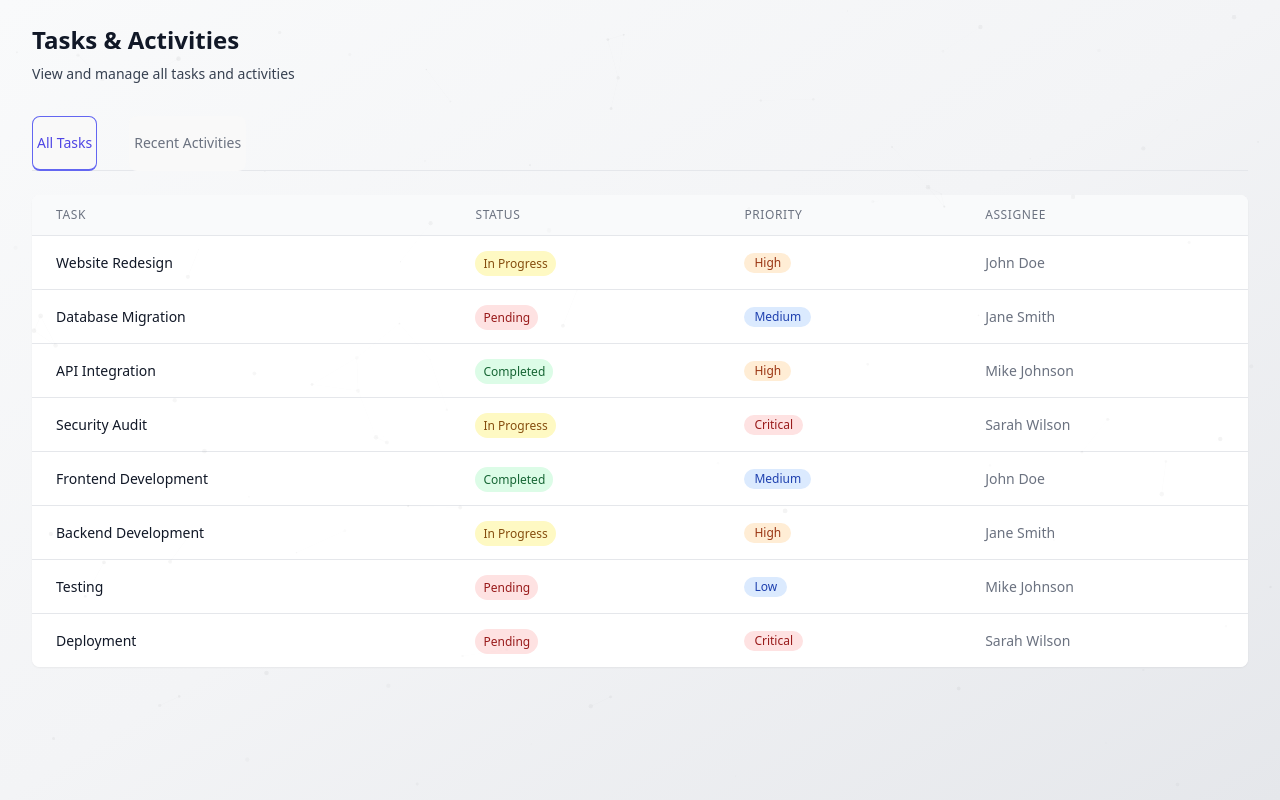
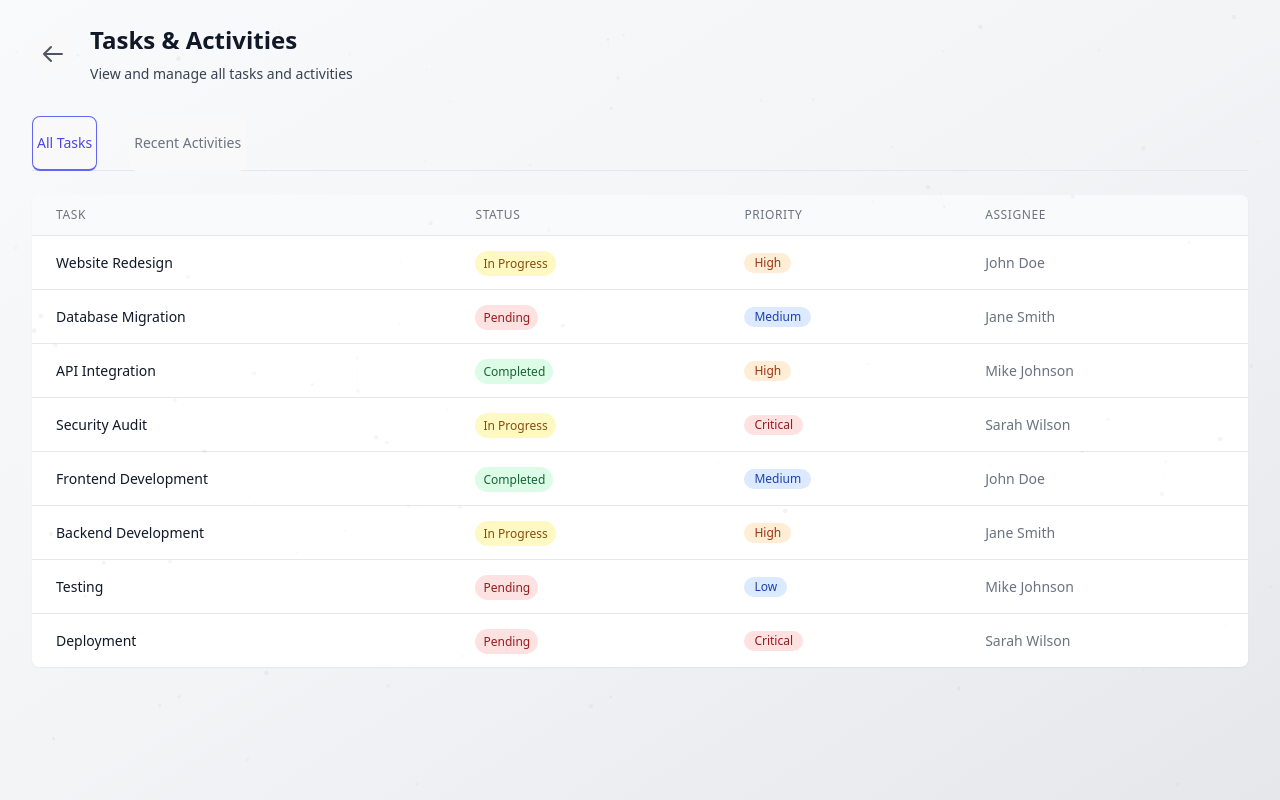
Before and after one commit to Bannu979/Task6-SaiKet-, a React (Vite) app in the folder frontend/: page /tasks in a window 1280 px wide. Built offline with nearby package versions, Linux system fonts and the light colour scheme.

Commit message:
modified

```diff
--- a/frontend/src/pages/Tasks.jsx
+++ b/frontend/src/pages/Tasks.jsx
@@ -56,10 +56,34 @@
       <div className="max-w-7xl mx-auto px-4 sm:px-6 lg:px-8">
         {/* Header */}
         <div className="mb-8">
-          <h1 className="text-2xl font-semibold text-gray-900">Tasks & Activities</h1>
-          <p className="mt-2 text-sm text-gray-700">
-            View and manage all tasks and activities
-          </p>
+          <div className="flex items-center gap-4">
+            <button
+              onClick={() => navigate('/dashboard')}
+              className="p-2 hover:bg-gray-100 rounded-full transition-colors duration-200"
+              aria-label="Back to Dashboard"
+            >
+              <svg
+                className="w-6 h-6 text-gray-600"
+                fill="none"
+                stroke="currentColor"
+                viewBox="0 0 24 24"
+                xmlns="http://www.w3.org/2000/svg"
+              >
+                <path
+                  strokeLinecap="round"
+                  strokeLinejoin="round"
+                  strokeWidth={2}
+                  d="M10 19l-7-7m0 0l7-7m-7 7h18"
+                />
+              </svg>
+            </button>
+            <div>
+              <h1 className="text-2xl font-semibold text-gray-900">Tasks & Activities</h1>
+              <p className="mt-2 text-sm text-gray-700">
+                View and manage all tasks and activities
+              </p>
+            </div>
+          </div>
         </div>
 
         {/* Tabs */}
```
